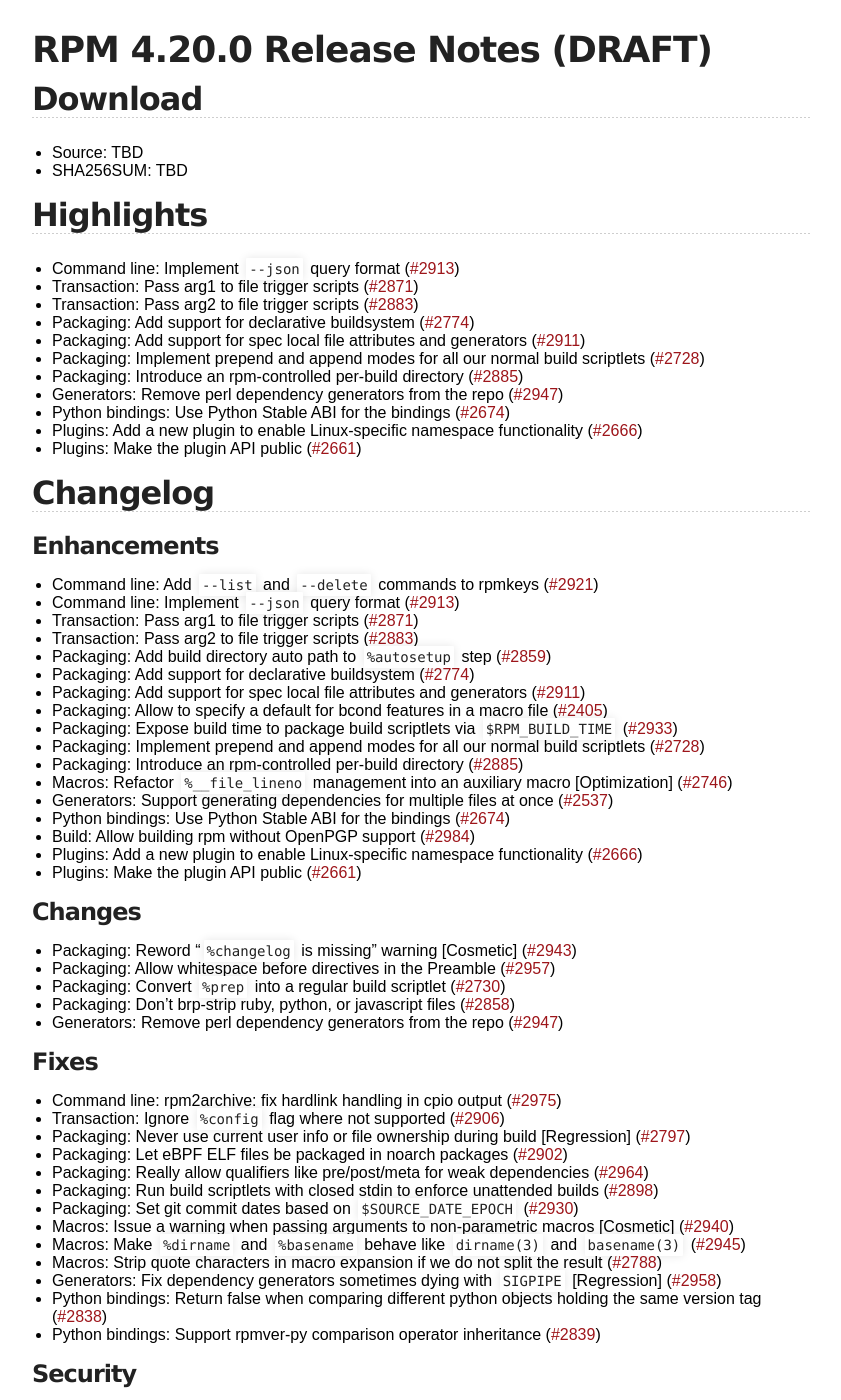
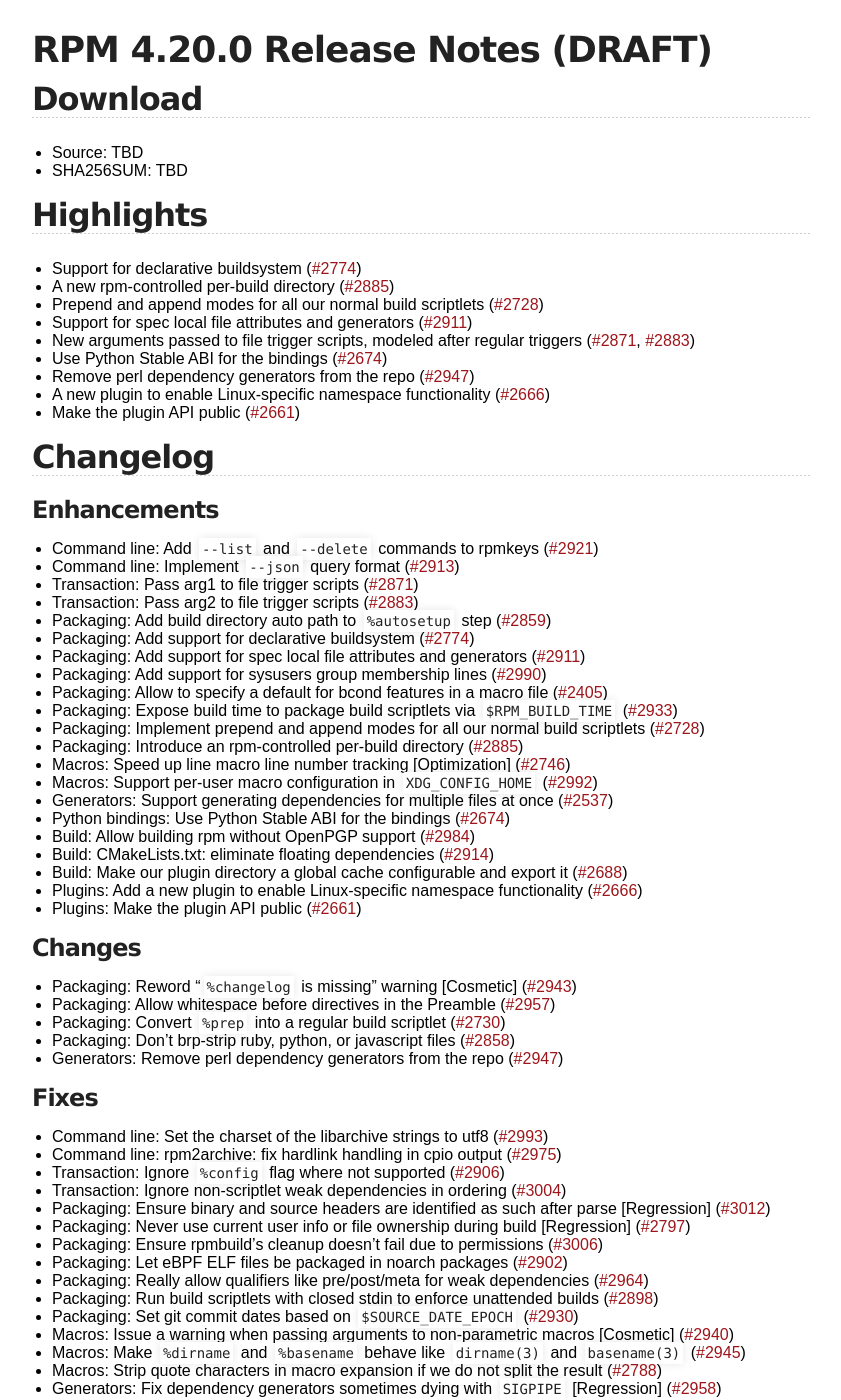
Before and after one commit to rpm-software-management/rpm-web, a Jekyll site: the page built from wiki/Releases/4.20.0.md, in a window 1280 px wide and 1400 px high, scrolled down 205 px. Shown: the whole window, without its empty margins (218-1059 px from the left). Built offline with Jekyll 4.4.1, drawn with Linux system fonts in a browser that asks for light colours; some of the changed text lies outside the part shown.

Commit message:
Update release notes for 4.20.0 alpha

```diff
--- a/wiki/Releases/4.20.0.md
+++ b/wiki/Releases/4.20.0.md
@@ -10,17 +10,15 @@ title: rpm.org - Releases
 * SHA256SUM: TBD
 
 ## Highlights
-* Command line: Implement `--json` query format ([#2913](https://github.com/rpm-software-management/rpm/pull/2913))
-* Transaction: Pass arg1 to file trigger scripts ([#2871](https://github.com/rpm-software-management/rpm/pull/2871))
-* Transaction: Pass arg2 to file trigger scripts ([#2883](https://github.com/rpm-software-management/rpm/pull/2883))
-* Packaging: Add support for declarative buildsystem ([#2774](https://github.com/rpm-software-management/rpm/pull/2774))
-* Packaging: Add support for spec local file attributes and generators ([#2911](https://github.com/rpm-software-management/rpm/pull/2911))
-* Packaging: Implement prepend and append modes for all our normal build scriptlets ([#2728](https://github.com/rpm-software-management/rpm/pull/2728))
-* Packaging: Introduce an rpm-controlled per-build directory ([#2885](https://github.com/rpm-software-management/rpm/pull/2885))
-* Generators: Remove perl dependency generators from the repo ([#2947](https://github.com/rpm-software-management/rpm/pull/2947))
-* Python bindings: Use Python Stable ABI for the bindings ([#2674](https://github.com/rpm-software-management/rpm/pull/2674))
-* Plugins: Add a new plugin to enable Linux-specific namespace functionality ([#2666](https://github.com/rpm-software-management/rpm/pull/2666))
-* Plugins: Make the plugin API public ([#2661](https://github.com/rpm-software-management/rpm/pull/2661))
+* Support for declarative buildsystem ([#2774](https://github.com/rpm-software-management/rpm/pull/2774))
+* A new rpm-controlled per-build directory ([#2885](https://github.com/rpm-software-management/rpm/pull/2885))
+* Prepend and append modes for all our normal build scriptlets ([#2728](https://github.com/rpm-software-management/rpm/pull/2728))
+* Support for spec local file attributes and generators ([#2911](https://github.com/rpm-software-management/rpm/pull/2911))
+* New arguments passed to file trigger scripts, modeled after regular triggers ([#2871](https://github.com/rpm-software-management/rpm/pull/2871), [#2883](https://github.com/rpm-software-management/rpm/pull/2883))
+* Use Python Stable ABI for the bindings ([#2674](https://github.com/rpm-software-management/rpm/pull/2674))
+* Remove perl dependency generators from the repo ([#2947](https://github.com/rpm-software-management/rpm/pull/2947))
+* A new plugin to enable Linux-specific namespace functionality ([#2666](https://github.com/rpm-software-management/rpm/pull/2666))
+* Make the plugin API public ([#2661](https://github.com/rpm-software-management/rpm/pull/2661))
 
 ## Changelog
 ### Enhancements
@@ -31,14 +29,18 @@ title: rpm.org - Releases
 * Packaging: Add build directory auto path to `%autosetup` step ([#2859](https://github.com/rpm-software-management/rpm/pull/2859))
 * Packaging: Add support for declarative buildsystem ([#2774](https://github.com/rpm-software-management/rpm/pull/2774))
 * Packaging: Add support for spec local file attributes and generators ([#2911](https://github.com/rpm-software-management/rpm/pull/2911))
+* Packaging: Add support for sysusers group membership lines ([#2990](https://github.com/rpm-software-management/rpm/pull/2990))
 * Packaging: Allow to specify a default for bcond features in a macro file ([#2405](https://github.com/rpm-software-management/rpm/pull/2405))
 * Packaging: Expose build time to package build scriptlets via `$RPM_BUILD_TIME` ([#2933](https://github.com/rpm-software-management/rpm/pull/2933))
 * Packaging: Implement prepend and append modes for all our normal build scriptlets ([#2728](https://github.com/rpm-software-management/rpm/pull/2728))
 * Packaging: Introduce an rpm-controlled per-build directory ([#2885](https://github.com/rpm-software-management/rpm/pull/2885))
-* Macros: Refactor `%__file_lineno` management into an auxiliary macro [Optimization] ([#2746](https://github.com/rpm-software-management/rpm/pull/2746))
+* Macros: Speed up line macro line number tracking [Optimization] ([#2746](https://github.com/rpm-software-management/rpm/pull/2746))
+* Macros: Support per-user macro configuration in `XDG_CONFIG_HOME` ([#2992](https://github.com/rpm-software-management/rpm/pull/2992))
 * Generators: Support generating dependencies for multiple files at once ([#2537](https://github.com/rpm-software-management/rpm/pull/2537))
 * Python bindings: Use Python Stable ABI for the bindings ([#2674](https://github.com/rpm-software-management/rpm/pull/2674))
 * Build: Allow building rpm without OpenPGP support ([#2984](https://github.com/rpm-software-management/rpm/pull/2984))
+* Build: CMakeLists.txt: eliminate floating dependencies ([#2914](https://github.com/rpm-software-management/rpm/pull/2914))
+* Build: Make our plugin directory a global cache configurable and export it ([#2688](https://github.com/rpm-software-management/rpm/pull/2688))
 * Plugins: Add a new plugin to enable Linux-specific namespace functionality ([#2666](https://github.com/rpm-software-management/rpm/pull/2666))
 * Plugins: Make the plugin API public ([#2661](https://github.com/rpm-software-management/rpm/pull/2661))
 
@@ -50,9 +52,13 @@ title: rpm.org - Releases
 * Generators: Remove perl dependency generators from the repo ([#2947](https://github.com/rpm-software-management/rpm/pull/2947))
 
 ### Fixes
+* Command line: Set the charset of the libarchive strings to utf8 ([#2993](https://github.com/rpm-software-management/rpm/pull/2993))
 * Command line: rpm2archive: fix hardlink handling in cpio output ([#2975](https://github.com/rpm-software-management/rpm/pull/2975))
 * Transaction: Ignore `%config` flag where not supported ([#2906](https://github.com/rpm-software-management/rpm/pull/2906))
+* Transaction: Ignore non-scriptlet weak dependencies in ordering ([#3004](https://github.com/rpm-software-management/rpm/pull/3004))
+* Packaging: Ensure binary and source headers are identified as such after parse [Regression] ([#3012](https://github.com/rpm-software-management/rpm/pull/3012))
 * Packaging: Never use current user info or file ownership during build [Regression] ([#2797](https://github.com/rpm-software-management/rpm/pull/2797))
+* Packaging: Ensure rpmbuild's cleanup doesn't fail due to permissions ([#3006](https://github.com/rpm-software-management/rpm/pull/3006))
 * Packaging: Let eBPF ELF files be packaged in noarch packages ([#2902](https://github.com/rpm-software-management/rpm/pull/2902))
 * Packaging: Really allow qualifiers like pre/post/meta for weak dependencies ([#2964](https://github.com/rpm-software-management/rpm/pull/2964))
 * Packaging: Run build scriptlets with closed stdin to enforce unattended builds ([#2898](https://github.com/rpm-software-management/rpm/pull/2898))
@@ -63,6 +69,7 @@ title: rpm.org - Releases
 * Generators: Fix dependency generators sometimes dying with `SIGPIPE` [Regression] ([#2958](https://github.com/rpm-software-management/rpm/pull/2958))
 * Python bindings: Return false when comparing different python objects holding the same version tag ([#2838](https://github.com/rpm-software-management/rpm/pull/2838))
 * Python bindings: Support rpmver-py comparison operator inheritance ([#2839](https://github.com/rpm-software-management/rpm/pull/2839))
+* Build: Drop erroneous BYPRODUCTS uses from the cmake files ([#2900](https://github.com/rpm-software-management/rpm/pull/2900))
 
 ### Security
 * Build: Allow building rpm without OpenPGP support ([#2984](https://github.com/rpm-software-management/rpm/pull/2984))
```
